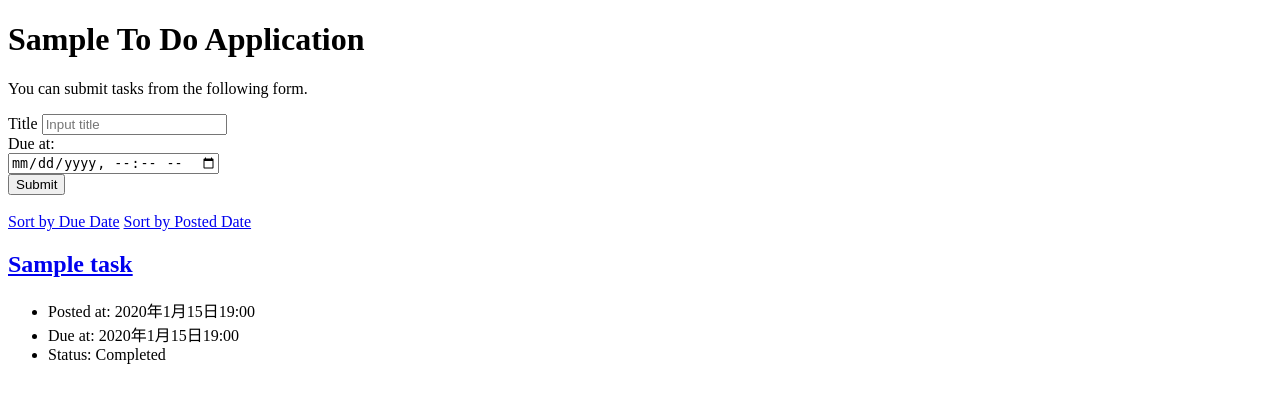
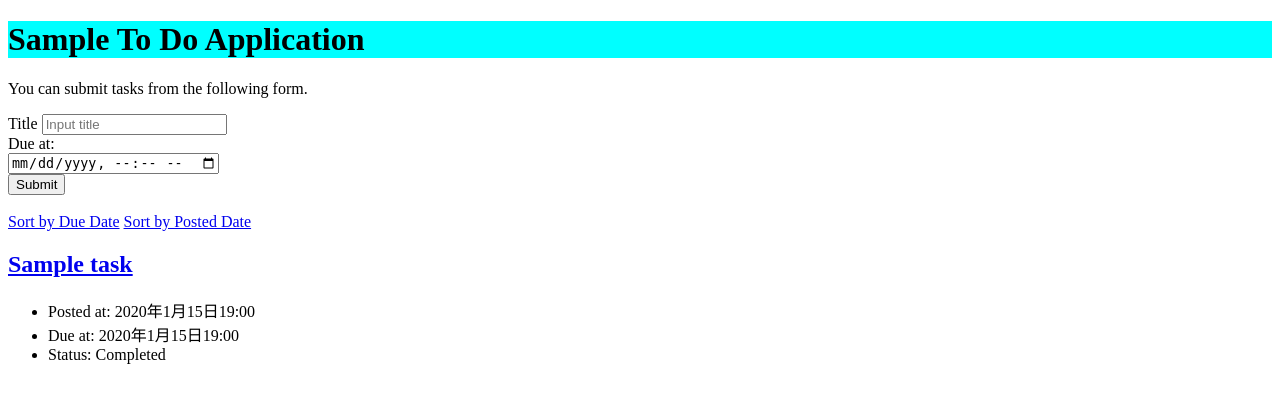
Before and after one commit to s1f102401955/django-test-exercise, a Django app: page / in a window 1280 px wide. Shown: the top 403 px of the page. Run offline with Django 5.2, Linux system fonts and the light colour scheme; tables that the repository leaves empty hold one stand-in row (values such as "Sample post").

Commit message:
css適用

```diff
--- /dev/null
+++ b/todo/static/todo/css/default.css
@@ -0,0 +1,3 @@
+h1 {
+    background-color: aqua;
+}
--- a/todo/templates/todo/index.html
+++ b/todo/templates/todo/index.html
@@ -6,6 +6,7 @@
     <title>To Do Application</title>
     <meta charset="UTF-8">
     <meta name="author" content="INIAD">
+    <link href="{% static 'todo/css/default.css' %}" rel="stylesheet">
 </head>
 <body>
     <h1>Sample To Do Application</h1>
```
